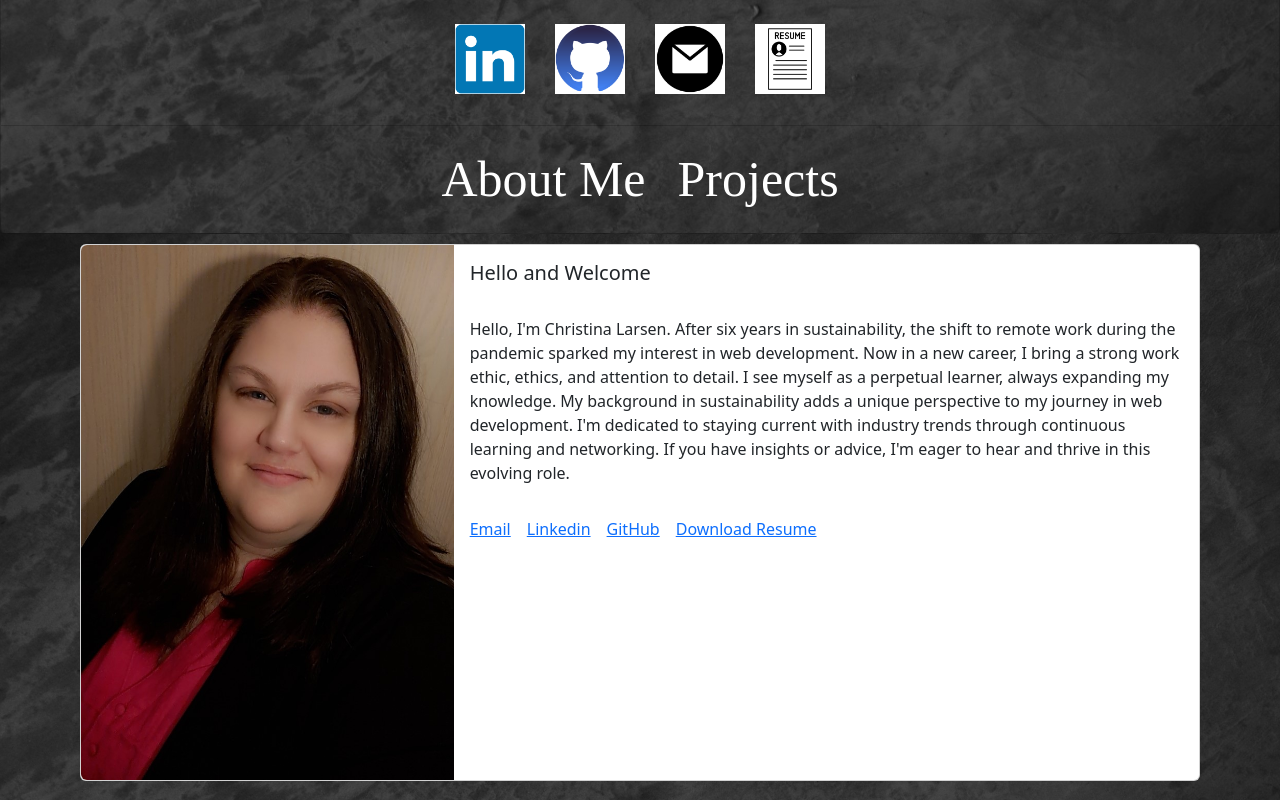
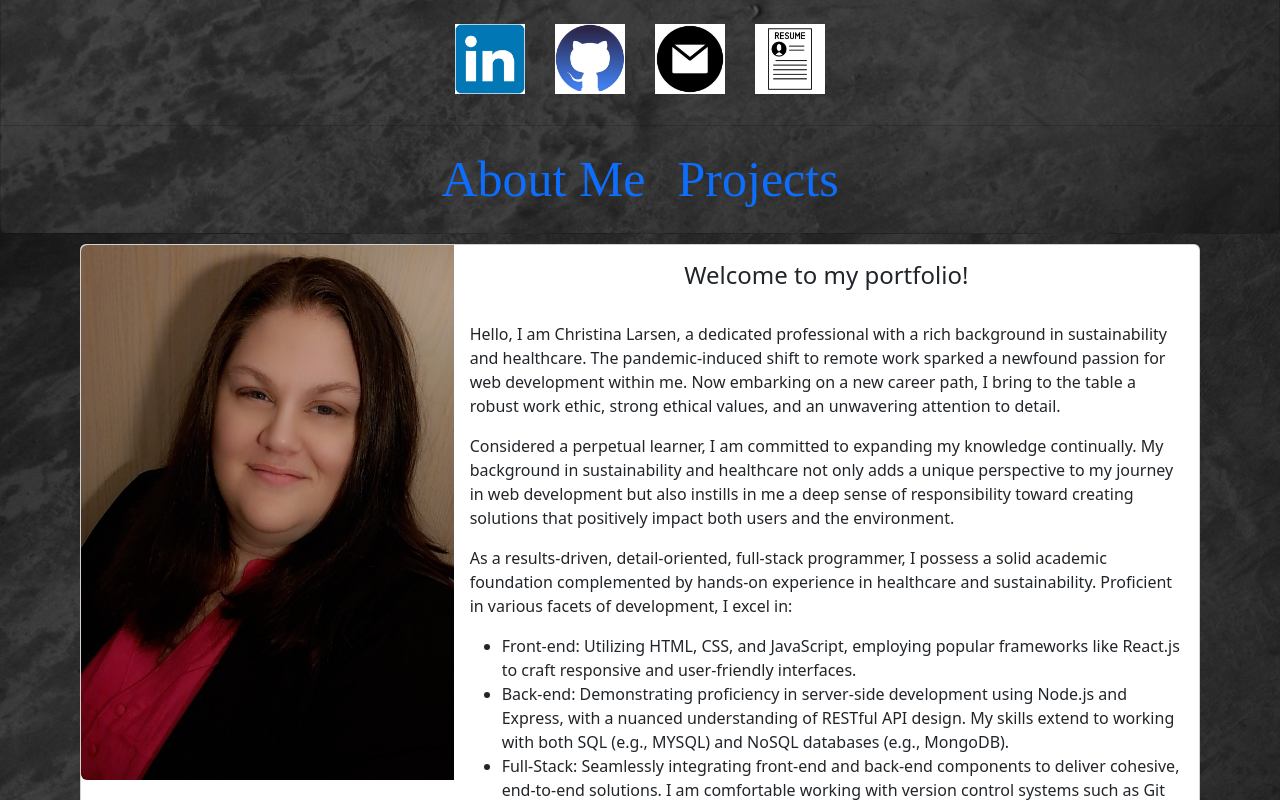
Before and after one commit to Clarsen1782/Portfolio, a React (Vite) app: page / in a window 1280 px wide. Shown: the part 520-1320 px from the top of the page. Built offline with nearby package versions, Linux system fonts and the light colour scheme.

Commit message:
ready to try deploy

```diff
--- a/src/components/aboutme.jsx
+++ b/src/components/aboutme.jsx
@@ -4,10 +4,20 @@ import '../styles/style.css'
 
 
 function AboutMe() {
-  const emailAddress = 'clarsen31782@gmail.com';
+  const LinkedIn = "https://www.linkedin.com/in/clarsen1782/";
+  const GitHub = "https://github.com/Clarsen1782";
+  const Email = "mailto:clarsen31782@gmail.com";
+  const Resume = "https://docs.google.com/document/d/1NWsT0Gh7Tcckcdnea1Za0sWWXWo1uR8O81CUKk5oNlw/edit?usp=sharing";
+
   const cardStyle = {
     maxWidth: '2000px',
   };
+
+  const imageStyle = {
+    width: '100px',
+    height: 'auto',
+    padding: '15px'
+};
 
   return (
     <div className="container d-flex justify-content-center align-items-center">
@@ -18,30 +28,33 @@ function AboutMe() {
           </div>
           <div className="col-md-8 ">
             <div className="card-body">
-              <h5 className="card-title" id='title'>Hello and Welcome</h5>
-              <br></br>
-              <p className="card-text" id='text'>
-                Hello, I'm Christina Larsen. After six years in sustainability, the shift to remote
-                work during the pandemic sparked my interest in web development. Now in a new career,
-                I bring a strong work ethic, ethics, and attention to detail. I see myself as a
-                perpetual learner, always expanding my knowledge. My background in sustainability adds
-                a unique perspective to my journey in web development. I'm dedicated to staying
-                current with industry trends through continuous learning and networking. If you have
-                insights or advice, I'm eager to hear and thrive in this evolving role.
-              </p>
+              <h5 className="card-title" id='title'>Welcome to my portfolio!</h5>
+              <br />
+              <p>Hello, I am Christina Larsen, a dedicated professional with a rich background in sustainability and healthcare. The pandemic-induced shift to remote work sparked a newfound passion for web development within me. Now embarking on a new career path, I bring to the table a robust work ethic, strong ethical values, and an unwavering attention to detail.</p>
+
+              <p>Considered a perpetual learner, I am committed to expanding my knowledge continually. My background in sustainability and healthcare not only adds a unique perspective to my journey in web development but also instills in me a deep sense of responsibility toward creating solutions that positively impact both users and the environment.</p>
+
+              <p>As a results-driven, detail-oriented, full-stack programmer, I possess a solid academic foundation complemented by hands-on experience in healthcare and sustainability. Proficient in various facets of development, I excel in:</p>
+              <ul>
+                <li>Front-end: Utilizing HTML, CSS, and JavaScript, employing popular frameworks like React.js to craft responsive and user-friendly interfaces.</li>
+                <li>Back-end: Demonstrating proficiency in server-side development using Node.js and Express, with a nuanced understanding of RESTful API design. My skills extend to working with both SQL (e.g., MYSQL) and NoSQL databases (e.g., MongoDB).</li>
+                <li>Full-Stack: Seamlessly integrating front-end and back-end components to deliver cohesive, end-to-end solutions. I am comfortable working with version control systems such as Git for collaborative development.</li>
+              </ul>
+
+              <p>I am genuinely excited about contributing innovative ideas to a dynamic development team and making meaningful contributions to projects. My passion for continuous learning aligns with my dedication to growth, both as a full-stack developer and as an individual.</p>
             </div>
             <div className="card-body" id='links'>
-              <a href={`mailto:${emailAddress}`} className="card-link">Email</a>
-              <a href="https://www.linkedin.com/in/christina-larsen-471b321b0" className="card-link" target="_blank" rel="noopener noreferrer">Linkedin</a>
-              <a href="https://github.com/Clarsen1782" className="card-link" target="_blank" rel="noopener noreferrer">GitHub</a>
-              <a href="https://docs.google.com/document/d/1OaxAfNfqoUiVEx-UJdeI7Zs51b0iVrcWvIaitZ6MsVE/edit?usp=sharing" className="card-link" target="_blank" rel="noopener noreferrer">Download Resume</a>
+              <a href={LinkedIn} target="_blank" rel="noopener noreferrer" style={imageStyle}>LinkedIn</a>
+              <a href={GitHub} target="_blank" rel="noopener noreferrer" style={imageStyle}>GitHub</a>
+              <a href={Email} target="_blank" rel="noopener noreferrer" style={imageStyle}>Email</a>
+              <a href={Resume} target="_blank" rel="noopener noreferrer" style={imageStyle}>Resume</a>
             </div>
           </div>
         </div>
       </div>
     </div>
   );
-};
+}
 
 
 
--- a/src/components/header.jsx
+++ b/src/components/header.jsx
@@ -1,4 +1,4 @@
-import Button from 'react-bootstrap/Button';
+
 import Card from 'react-bootstrap/Card';
 import Nav from 'react-bootstrap/Nav';
 import HBackground from '../assets/images/Background.png'
@@ -24,28 +24,29 @@ function Header() {
         width: '100px',
         height: 'auto',
         padding: '15px'
-      };
+    };
 
     return (
         <Card className="text-center back2" style={Background}>
             <Card.Body>
                 <Card.Title id='heading'>Christina Larsen</Card.Title>
                 <br></br>
-                <a href={LinkedIn} target="_blank" rel="noreferrer"><img src={Lin} title="LinkedIn Profile" style={imageStyle}/></a>
-                <a href={GitHub} target="_blank" rel="noreferrer"><img src={Git} title="GitHub Profile" style={imageStyle}/></a>
-                <a href={Email} target="_blank" rel="noreferrer"><img src={Ema} title="Email" style={imageStyle}/></a>
-                <a href={Resume} target="_blank" rel="noreferrer"><img src={Res} title="Downloadable Resume" style={imageStyle}/></a>
+                <a href={LinkedIn} target="_blank" rel="noopener noreferrer"><img src={Lin} title="LinkedIn Profile" style={imageStyle} /></a>
+                <a href={GitHub} target="_blank" rel="noopener noreferrer"><img src={Git} title="GitHub Profile" style={imageStyle} /></a>
+                <a href={Email} target="_blank" rel="noopener noreferrer"><img src={Ema} title="Email" style={imageStyle} /></a>
+                <a href={Resume} target="_blank" rel="noopener noreferrer"><img src={Res} title="Downloadable Resume" style={imageStyle} /></a>
             </Card.Body>
             <Card.Footer>
-                <Nav className="justify-content-center" activeKey="/home">
+                <Nav className="justify-content-center" activeKey="/">
                     <Nav.Item>
-                        <Nav.Link href="/" style={{ color: 'white' }}>About Me</Nav.Link>
+                        <Nav.Link href="/" active>About Me</Nav.Link>
                     </Nav.Item>
                     <Nav.Item>
-                        <Nav.Link href="/Projects" style={{ color: 'white' }}>Projects</Nav.Link>
+                        <Nav.Link href="/Projects">Projects</Nav.Link>
                     </Nav.Item>
                 </Nav>
             </Card.Footer>
+
         </Card>
     );
 }
--- a/src/styles/style.css
+++ b/src/styles/style.css
@@ -33,3 +33,14 @@
 .link {
     width: 10px;
 }
+
+#title {
+    text-align: center;
+    font-size: x-large;
+}
+
+#links {
+    text-align: center;
+    font-size: x-large;
+    padding-right: 10px;
+}
```
Also changed, not shown: 11 other files (tests, documents, lock files or other folders).
